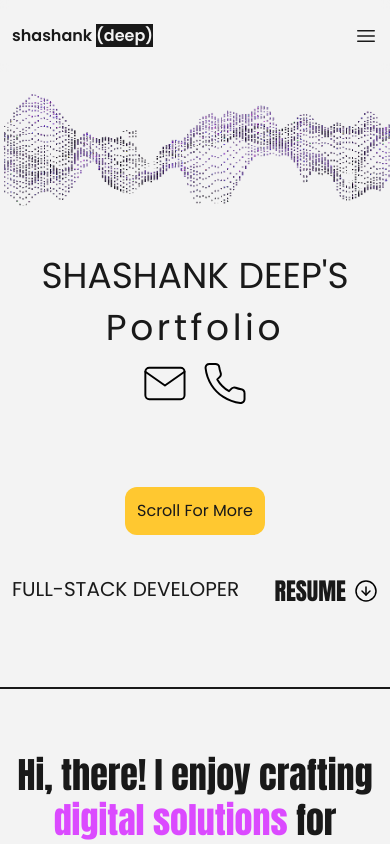
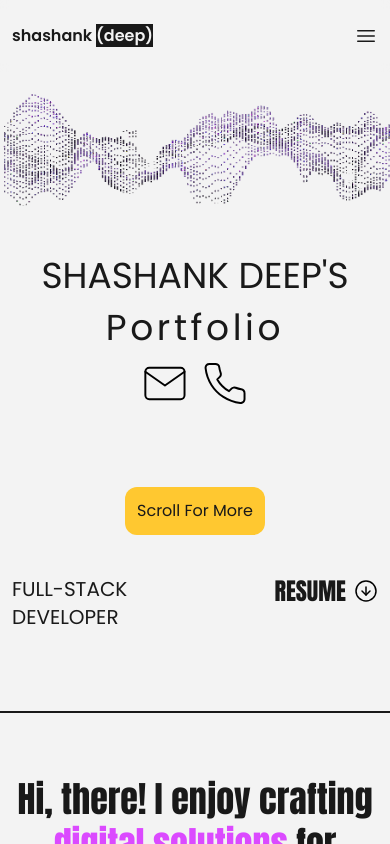
Before and after one commit to consolenine/shashankdeep, a Next.js app: page / in a window 390 px wide. Shown: the top 844 px of the page. Built offline with nearby package versions, Linux system fonts and the light colour scheme.

Commit message:
Update page.tsx

```diff
--- a/src/app/page.tsx
+++ b/src/app/page.tsx
@@ -38,7 +38,7 @@ export default function Home() {
 							Scroll For More
 						</button>
 						<div className="flex w-full px-3 md:px-10 lg:pl-20 lg:pr-44 justify-between">
-							<h6 className="text-xl md:text-2xl relative before:content-[''] before:hidden md:before:block before:absolute before:h-48 before:w-0.5 before:bottom-[-10rem] before:bg-darkgrey animate__animated animate__fadeInUp animate__slow">FULL-STACK DEVELOPER</h6>
+							<h6 className="max-w-[50%] text-xl md:text-2xl relative before:content-[''] before:hidden md:before:block before:absolute before:h-48 before:w-0.5 before:bottom-[-10rem] before:bg-darkgrey animate__animated animate__fadeInUp animate__slow">FULL-STACK DEVELOPER</h6>
 							<a href="/documents/ShashankDeep_FullStackDeveloper_Resume_April2024.pdf" target="_blank">
 								<div className="md:py-4 text-anton text-darkgrey text-2xl md:text-4xl flex gap-2 items-center relative before:content-[''] before:hidden md:before:block before:absolute before:w-44 before:h-0.5 before:right-[-11rem] before:bg-darkgrey animate__animated animate__fadeInRight animate__slow">
 									RESUME
```
